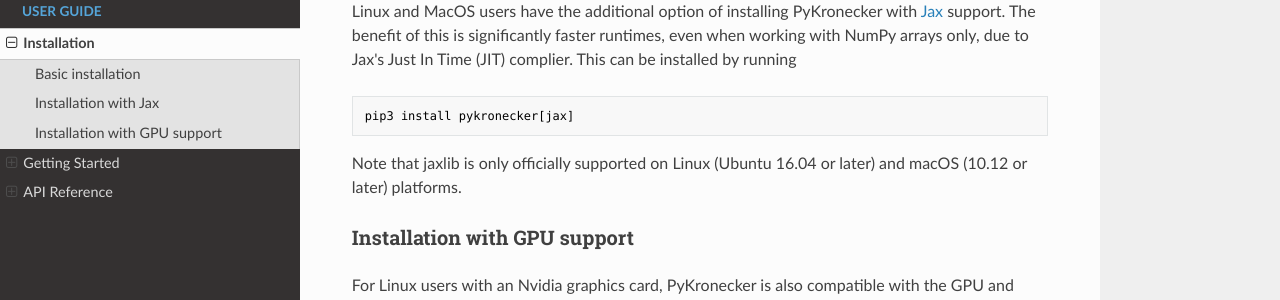
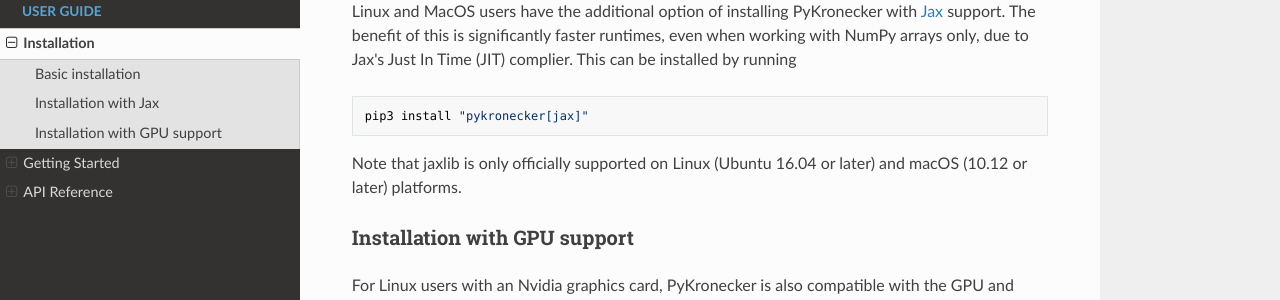
Before and after one commit to nickelnine37/pykronecker, an MkDocs documentation site: the page built from docs/install.md, in a window 1280 px wide and 900 px high, scrolled down 310 px. Shown: the part 151-451 px from the top of the window. Built offline with MkDocs 1.6.1, drawn with Linux system fonts in a browser that asks for light colours; nearby versions of some CDN libraries.

````diff
--- a/docs/install.md
+++ b/docs/install.md
@@ -15,7 +15,7 @@ This will install the vanilla NumPy version of the library. This means [`Kroneck
 Linux and MacOS users have the additional option of installing PyKronecker with [Jax](https://jax.readthedocs.io/en/latest/index.html) support. The benefit of this is significantly faster runtimes, even when working with NumPy arrays only, due to Jax's Just In Time (JIT) complier. This can be installed by running
 
 ```bash
-pip3 install pykronecker[jax]
+pip3 install "pykronecker[jax]"
 ```
 
 Note that jaxlib is only officially supported on Linux (Ubuntu 16.04 or later) and macOS (10.12 or later) platforms.
````
Also changed, not shown: README.md (+1 -1 lines).
